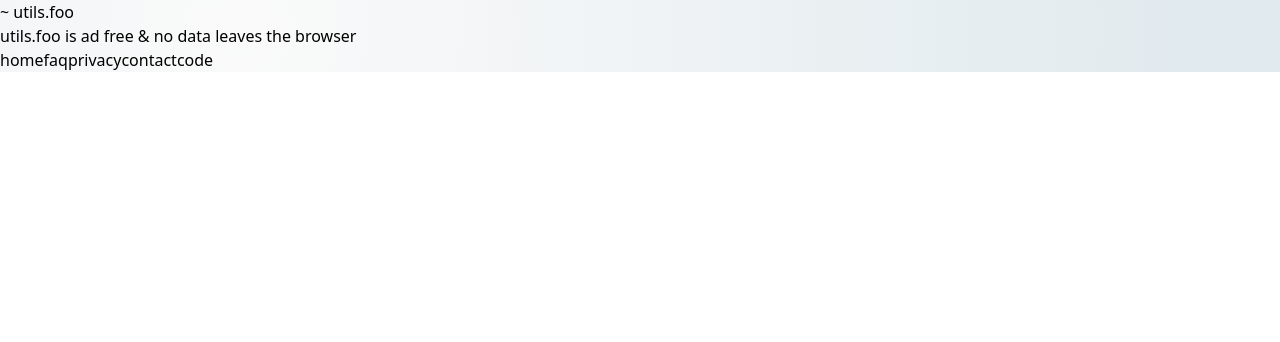
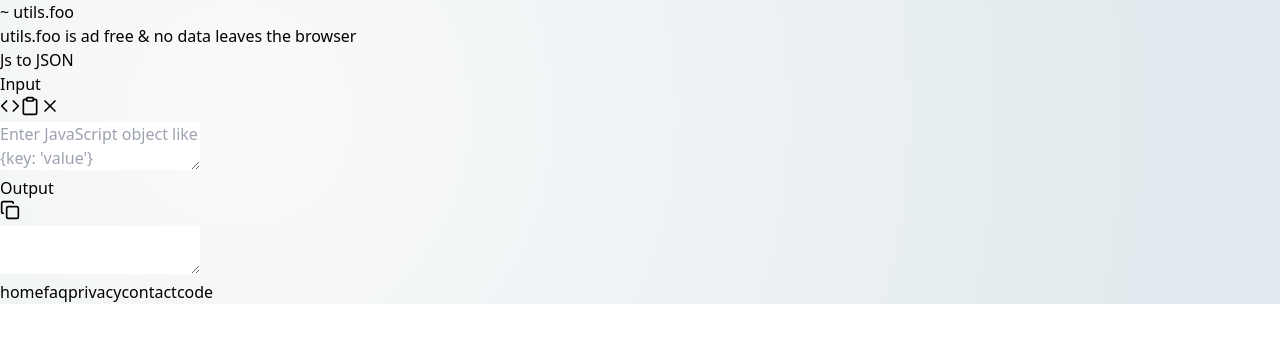
Before and after one commit to midplane/utils.foo, a React (Vite) app: page /jstojson in a window 1280 px wide. Shown: the top 342 px of the page. Built offline with nearby package versions, Linux system fonts and the light colour scheme.

Commit message:
feat: add JsToJson page and integrate into routing

```diff
--- a/src/App.jsx
+++ b/src/App.jsx
@@ -16,6 +16,7 @@
 import JWTDecoder from './pages/JWTDecoder';
 import { initGA, logPageView } from './analytics';
 import JavaThreadDumpAnalyzer from './pages/JavaThreadDumpAnalyzer';
+import JsToJson from './pages/JsToJson';
 
 const GA_MEASUREMENT_ID = 'G-3SJ4VQ0EMN';
 
@@ -56,6 +57,7 @@
           <Route path="/qr-decode" element={<QRCodeDecoder />} />
           <Route path="/jwt" element={<JWTDecoder />} />
           <Route path="/jtdump" element={<JavaThreadDumpAnalyzer />} />
+          <Route path="/jstojson" element={<JsToJson />} />
     </Routes>
   );
 }
--- a/src/pages/Home.jsx
+++ b/src/pages/Home.jsx
@@ -18,6 +18,7 @@
   { id: 'tree', name: 'Tree', description: 'tree.nathanfriend.io is an online tree-like utility for generating ASCII folder structure diagrams', path: 'https://tree.nathanfriend.io/', icon: '🌲', external: true },
   { id: 'regex', name: 'Regex Tester', description: 'Test regex expressions from different languages, links to regex101.com', path: 'https://regex101.com/', icon: '^$', external: true },
   { id: 'jtdump', name: 'Java Thread Dump Analyzer', description: 'Analyze java thread dumps with detailed stack trace viewing', path: '/jtdump', icon: '🧵' },
+  { id: 'jstojson', name: 'JS to JSON', description: 'Convert JavaScript objects to JSON format', path: '/jstojson', icon: '🔄' },
   // Add more utilities here as we implement them
 ];
 
--- /dev/null
+++ b/src/pages/JsToJson.jsx
@@ -0,0 +1,130 @@
+import React, { useState, useEffect } from 'react';
+import { Copy, X, Clipboard, Code } from 'lucide-react';
+import { useSearchParams } from 'react-router-dom';
+import SEO from '../SEO';
+
+export default function JsToJson() {
+  const [searchParams, setSearchParams] = useSearchParams();
+  const [input, setInput] = useState(searchParams.get('input') || '');
+  const [output, setOutput] = useState('');
+  const [error, setError] = useState('');
+
+  useEffect(() => {
+    handleConversion();
+  }, [input]);
+
+  const handleConversion = () => {
+    if (input === '') {
+      setOutput('');
+      setError('');
+      return;
+    }
+
+    try {
+      const jsObject = new Function(`return ${input}`)();
+      const jsonOutput = JSON.stringify(jsObject, null, 2);
+      setOutput(jsonOutput);
+      setError('');
+      setSearchParams({ input });
+    } catch (err) {
+      setError(`Error: ${err.message}`);
+      setOutput('');
+    }
+  };
+
+  const handleInputChange = (e) => {
+    setInput(e.target.value);
+  };
+
+  const handleClearInput = () => {
+    setInput('');
+    setOutput('');
+    setError('');
+    setSearchParams(new URLSearchParams());
+  };
+
+  const handlePaste = async () => {
+    try {
+      const text = await navigator.clipboard.readText();
+      setInput(text);
+    } catch (err) {
+      console.error('Failed to read clipboard contents: ', err);
+    }
+  };
+
+  const handlePrettify = () => {
+    if (!input.trim()) return;
+
+    try {
+      const jsObject = new Function(`return ${input}`)();
+      const jsonStr = JSON.stringify(jsObject, null, 2);
+
+      let prettifiedJs = jsonStr
+        .replace(/"([^"]+)":/g, '$1:')
+        .replace(/: "([^"]*)"/g, ': "$1"');
+
+      setInput(prettifiedJs);
+    } catch (err) {
+      setError(`Cannot prettify: ${err.message}`);
+    }
+  };
+
+  return (
+    <>
+      <SEO
+        title="Js to Json | utils.foo"
+        description="Convert JavaScript objects to JSON"
+        keywords="JavaScript, JSON, converter, encode, decode"
+      />
+      <div className="max-w-4xl mx-auto px-8 py-8 shadow-md bg-white rounded-lg">
+        <div className="mb-6">
+          <h1 className="text-3xl pb-2 border-b">Js to JSON</h1>
+        </div>
+
+        <div className="grid gap-6 md:grid-cols-2">
+          <div>
+            <div className="flex justify-between items-center mb-2">
+              <h2 className="text-xl">Input</h2>
+              <div className="flex space-x-2">
+                <button className="p-1 text-gray-500 hover:text-green-500" onClick={handlePrettify} title="Prettify JS">
+                  <Code size={20} />
+                </button>
+                <button className="p-1 text-gray-500 hover:text-blue-500" onClick={handlePaste} title="Paste">
+                  <Clipboard size={20} />
+                </button>
+                <button className="p-1 text-gray-500 hover:text-red-500" onClick={handleClearInput} title="Clear">
+                  <X size={20} />
+                </button>
+              </div>
+            </div>
+            <textarea
+              className="w-full h-64 p-2 border border-gray-300 rounded-md resize-none"
+              value={input}
+              onChange={handleInputChange}
+              placeholder="Enter JavaScript object like {key: 'value'}"
+            />
+            {error && (
+              <div className="mt-2 text-red-500 text-sm">
+                {error}
+              </div>
+            )}
+          </div>
+
+          <div>
+            <div className="flex justify-between items-center mb-2">
+              <h2 className="text-xl">Output</h2>
+              <button className="p-1 text-gray-500 hover:text-blue-500" onClick={() => navigator.clipboard.writeText(output)} title="Copy">
+                <Copy size={20} />
+              </button>
+            </div>
+            <textarea
+              className="w-full h-64 p-2 border border-gray-300 rounded-md resize-none"
+              value={output}
+              readOnly
+            />
+          </div>
+        </div>
+      </div>
+    </>
+  );
+}
```
